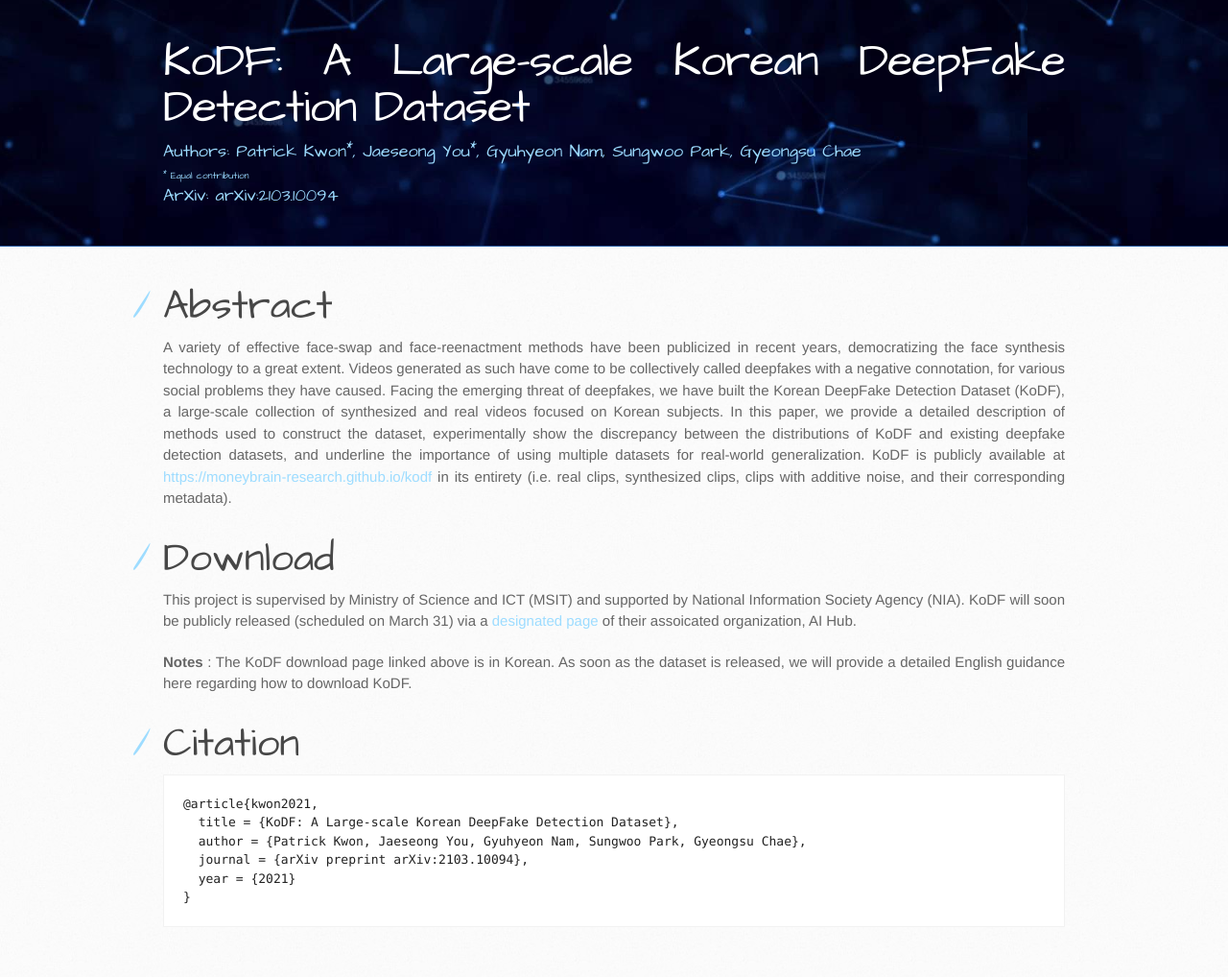
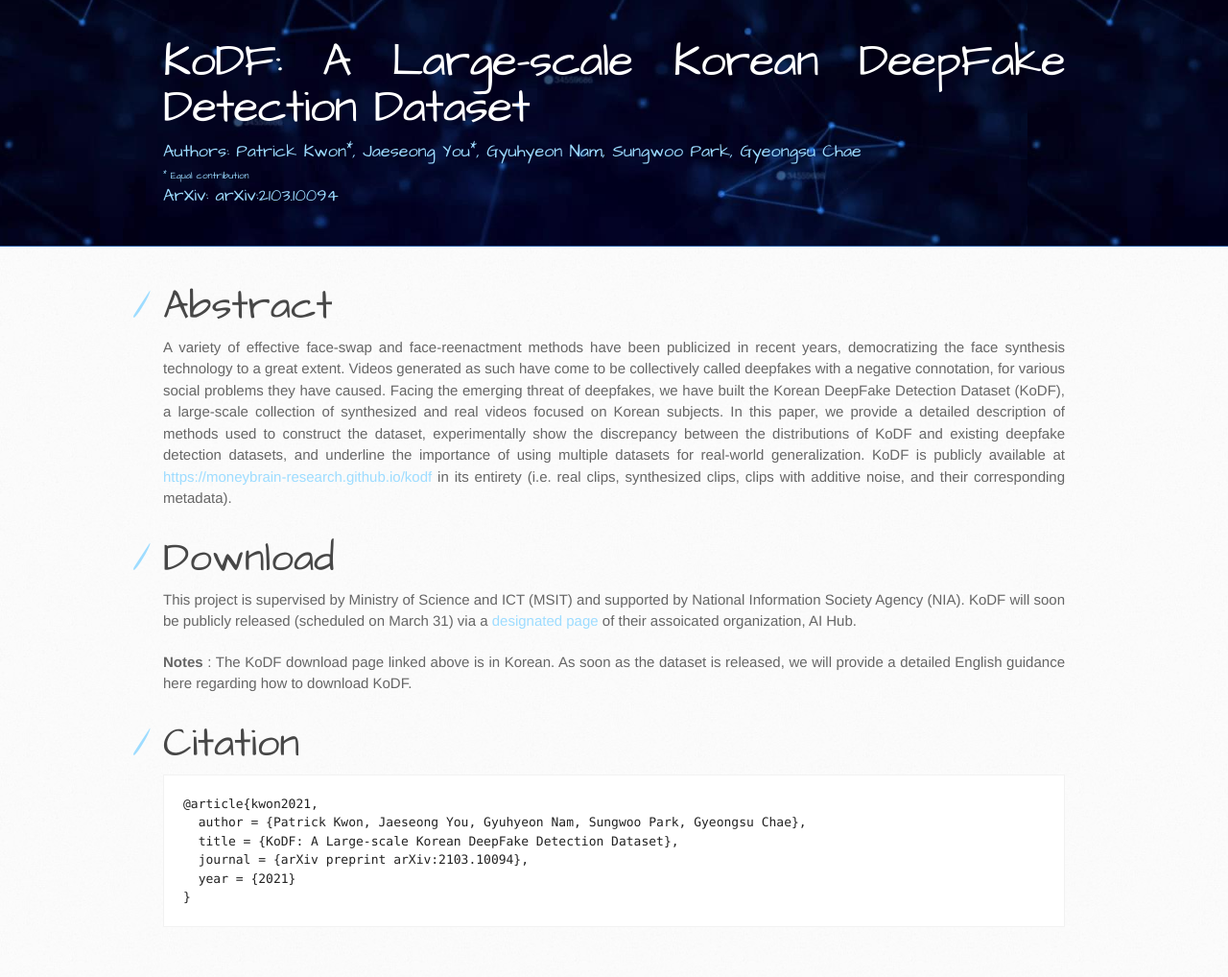
Before and after one commit to moneybrain-research/kodf, a Jekyll site: the page built from index.md, in a window 1280 px wide. Shown: the whole page at 96% size. Built offline with Jekyll 4.4.1, drawn with Linux system fonts in a browser that asks for light colours; our own code applies the rules of GitHub Pages for plain Markdown files.

Commit message:
Modification for readability

````diff
--- a/index.md
+++ b/index.md
@@ -14,8 +14,8 @@
 
 ```plain
 @article{kwon2021,
+  author = {Patrick Kwon, Jaeseong You, Gyuhyeon Nam, Sungwoo Park, Gyeongsu Chae},
   title = {KoDF: A Large-scale Korean DeepFake Detection Dataset},
-  author = {Patrick Kwon, Jaeseong You, Gyuhyeon Nam, Sungwoo Park, Gyeongsu Chae},
   journal = {arXiv preprint arXiv:2103.10094},
   year = {2021}
 }
````
